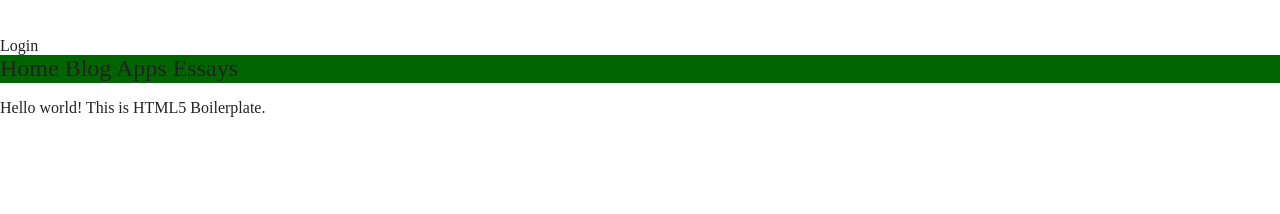
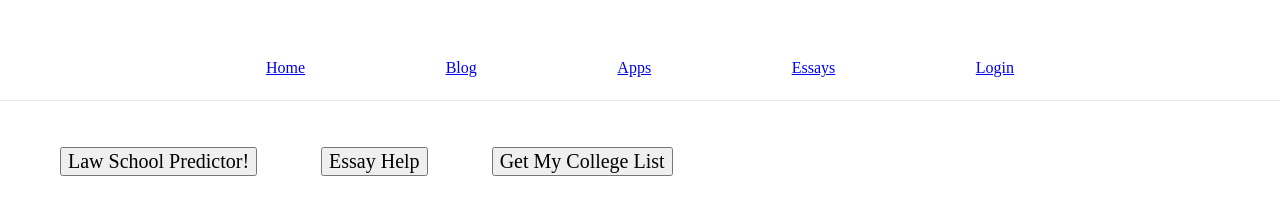
Before and after one commit to erikcorona/Law, a website built with Parcel: page index.html in a window 1280 px wide. Built offline with nearby package versions, Linux system fonts and the light colour scheme.

Commit message:
finished top menu bar v1

```diff
--- a/css/main.css
+++ b/css/main.css
@@ -13,7 +13,56 @@
 
 #topMenu{
   background-color: darkgreen;
-  font-size: x-large;
+  font-size: xx-large;
+  /*align-items: center;*/
+  -webkit-box-pack: justify;
+  width: 100%;
+
+
+}
+
+#Functionality{
+  padding: 30px;
+}
+
+.Buttons{
+  font-size: 20px;
+  /*padding: 20px;*/
+  margin-left: 30px;
+  margin-right: 30px;
+}
+.MenuBar1{
+  display: flex;
+
+
+  -webkit-box-pack: justify;
+  justify-content: space-between;
+  -webkit-box-align: center;
+  align-items: center;
+  width: 100%;
+  height: 64px;
+  background-color: rgb(255, 255, 255);
+  position: relative;
+  z-index: 100;
+  font-size: 16px;
+  margin: 0px;
+  border-bottom: 1px solid rgb(232, 233, 234);
+  padding-left: 20%;
+  padding-right: 20%;
+  /*align-items: center;*/
+  /*margin-block-start: 1em;*/
+  /*margin-block-end: 1em;*/
+  /*margin-inline-start: 0px;*/
+  /*margin-inline-end: 0px;*/
+  /*padding-inline-start: 40px;*/
+
+
+  list-style: none;
+  box-sizing: border-box;
+}
+
+.MenuBar1Item{
+  padding: 10px;
 }
 
 html {
--- a/index.html
+++ b/index.html
@@ -26,15 +26,26 @@
 <br>
 
 <body>
-  <div>
-    Login
+
+  <div id = "topMenu">
+    <ul class = "MenuBar1">
+      <li class = "MenuBar1Item"><a href="http://www.google.com" > Home   </a> </li>
+      <li class = "MenuBar1Item"><a href="http://yahoo.com"  > Blog   </a> </li>
+      <li class = "MenuBar1Item"><a href="http://dogpile.com"> Apps   </a> </li>
+      <li class = "MenuBar1Item"><a href="http://bing.com"   > Essays </a> </li>
+      <li class = "MenuBar1Item"><a href="http://reddit.com" > Login  </a> </li>
+    </ul>
   </div>
 
-  <div id = "topMenu">
-    Home Blog Apps Essays
-  </div>
   <!-- Add your site or application content here -->
-  <p>Hello world! This is HTML5 Boilerplate.</p>
+  <p>
+    <div id = "Functionality">
+      <button class = "Buttons"> Law School Predictor! </button>
+      <button class = "Buttons"> Essay Help            </button>
+      <button class = "Buttons"> Get My College List   </button>
+    </div>
+
+
   <script src="js/vendor/modernizr-3.11.2.min.js"></script>
   <script src="js/plugins.js"></script>
   <script src="js/main.js"></script>
```
Also changed, not shown: 1 other file.
